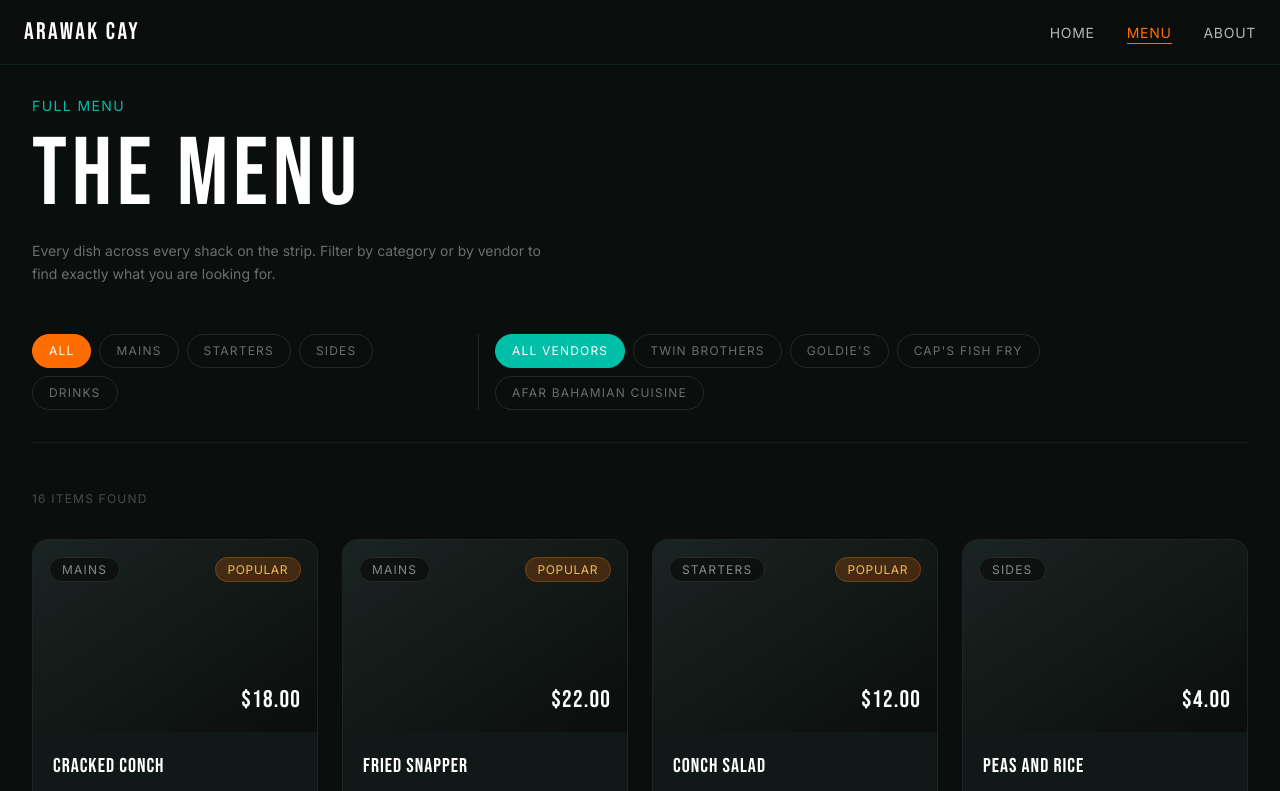
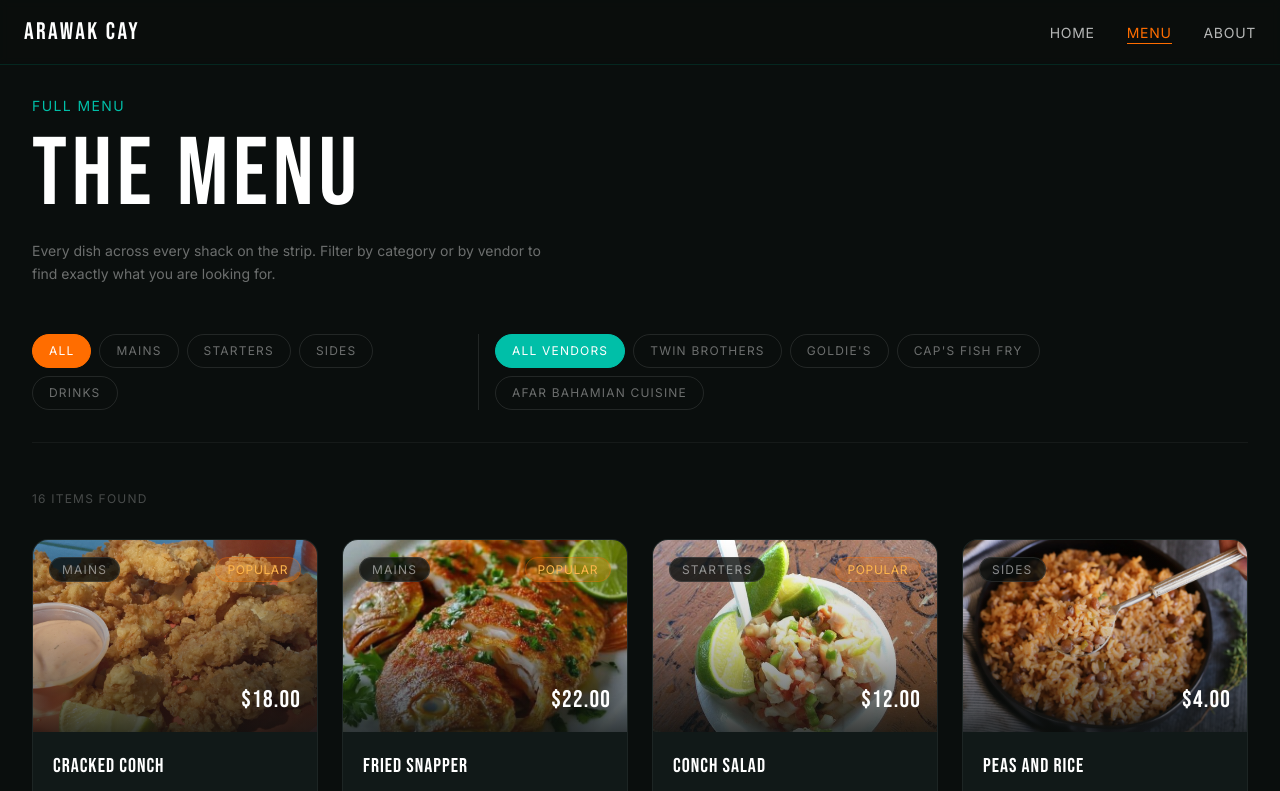
Before and after one commit to Ernestforbes12/arawak-cay-experience, a React (Vite) app: page /menu in a window 1280 px wide. Shown: the top 791 px of the page. Built offline with nearby package versions, Linux system fonts and the light colour scheme; a web font is replaced by a local one.

Commit message:
menu cards complete: food photography integrated with lazy loading and hover effects

```diff
--- a/src/components/MenuCard.jsx
+++ b/src/components/MenuCard.jsx
@@ -1,9 +1,5 @@
 import { motion } from 'framer-motion'
 
-// This is one of the few places we use Framer Motion.
-// These are simple card entrance animations — not scroll-driven,
-// not sequenced. Framer Motion handles this case cleanly
-// without needing a GSAP timeline.
 export default function MenuCard({ item, vendor }) {
   const isPopular = item.popular
 
@@ -18,10 +14,21 @@ export default function MenuCard({ item, vendor }) {
       {/* Image Area */}
       <div className="relative h-48 bg-night-700 overflow-hidden">
 
-        {/* Placeholder gradient when no image is available */}
-        <div className="absolute inset-0 bg-gradient-to-br from-night-700 to-night-900" />
+        {/* Food photography */}
+        <img
+          src={`/images/menu/${item.image}`}
+          alt={item.name}
+          loading="lazy"
+          className="absolute inset-0 w-full h-full object-cover transition-transform duration-500 group-hover:scale-105"
+          onError={(e) => {
+            e.target.style.display = 'none'
+          }}
+        />
 
-        {/* Category label sits over the image */}
+        {/* Gradient overlay so badges and price stay readable */}
+        <div className="absolute inset-0 bg-gradient-to-t from-night-900/80 via-night-900/20 to-transparent" />
+
+        {/* Category label */}
         <div className="absolute top-4 left-4">
           <span className="font-body text-xs tracking-widest uppercase px-3 py-1 rounded-full bg-night-900/80 text-white/50 border border-white/10">
             {item.category}
@@ -37,7 +44,7 @@ export default function MenuCard({ item, vendor }) {
           </div>
         )}
 
-        {/* Price sits at the bottom of the image area */}
+        {/* Price */}
         <div className="absolute bottom-4 right-4">
           <span className="font-display text-2xl text-white tracking-wider">
             ${item.price.toFixed(2)}
@@ -62,7 +69,9 @@ export default function MenuCard({ item, vendor }) {
         {/* Vendor Attribution */}
         <div className="flex items-center justify-between pt-4 border-t border-white/5">
           <div className="flex items-center gap-2">
-            <span className={`w-1.5 h-1.5 rounded-full ${vendor.status === 'open' ? 'bg-bimini-400' : 'bg-white/20'}`} />
+            <span className={`w-1.5 h-1.5 rounded-full ${
+              vendor.status === 'open' ? 'bg-bimini-400' : 'bg-white/20'
+            }`} />
             <span className="font-body text-xs text-white/30 tracking-wider">
               {vendor.name}
             </span>
```
